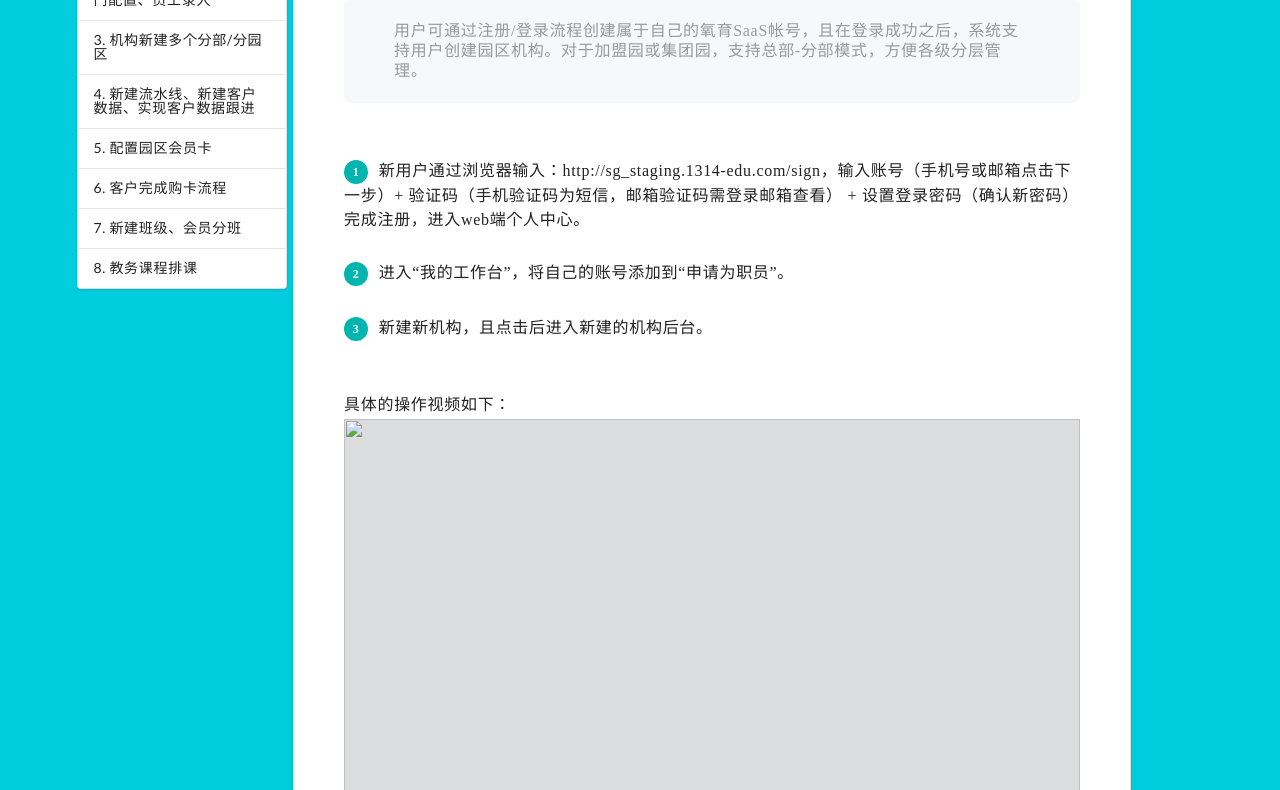
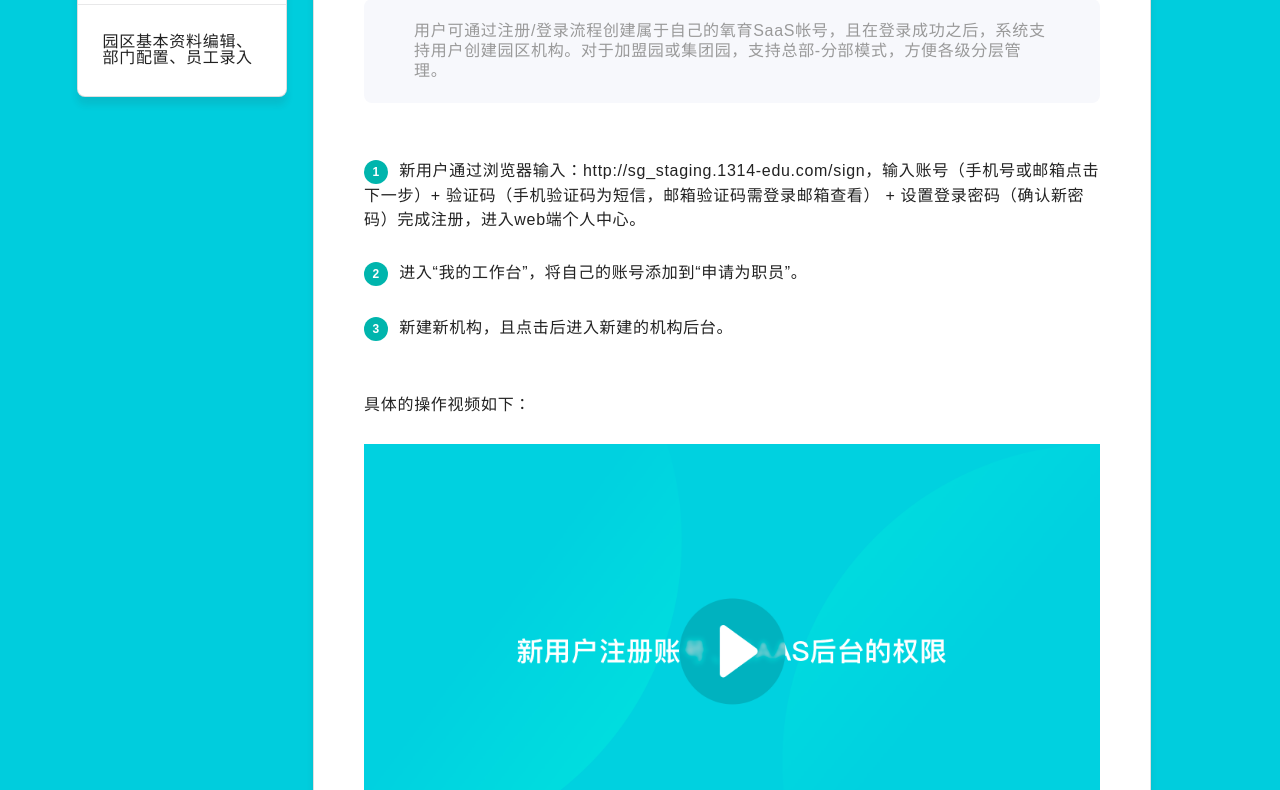
Before and after one commit to vergilw/inee_web, a website: page semantic/src/guide.html in a window 1280 px wide. Shown: the part 89-879 px from the top of the page. Drawn offline with nearby package versions, Linux system fonts and the light colour scheme.

Commit message:
feat: vue.js module

```diff
--- a/semantic/src/guide.css
+++ b/semantic/src/guide.css
@@ -1,14 +1,30 @@
 
 body {
     background-color: #00cddd;
-    font-family: PingFang-SC-Regular;
+    font-family: PingFangSC-Regular, sans-serif, Microsoft YaHei;
     letter-spacing: .05em;
+    color: rgba(34, 34, 34, 1);
 }
 
-.menu {
+.three.wide.column {
+    margin-right: 20px;
+}
+
+.ui.vertical.menu {
     box-shadow: 0px 8px 7px 0px
 		rgba(52, 57, 61, 0.11);
-	border-radius: 8px;
+    border-radius: 8px;
+}
+
+.ui.vertical.menu .item {
+    padding: 30px 25px;
+    font-family: PingFangSC-Medium;
+	font-size: 16px;
+}
+
+.ui.vertical.menu .item.active {
+    background-color: rgba(0, 205, 221, 0.06);
+    color: rgba(0, 205, 221, 1);
 }
 
 .ui.segment.content {
@@ -25,17 +41,22 @@ body {
 .content .header {
     font-family: PingFangSC-Semibold;
     font-size: 22px;
-    margin-bottom: 17px;
+    padding-bottom: 17px;
 }
 
-.content .subheader {
+.content a {
+    color: rgba(34, 34, 34, 1);
+}
+
+.content .headnote {
     background-color: rgba(247, 248, 252, 1);
     border-radius: 8px;
     font-size: 16px;
+    font-family: PingFangSC-Light, sans-serif;
     color: rgba(153, 153, 153, 1);
 }
 
-.content .subheader .container {
+.content .headnote .container {
     padding: 22px 50px;
 }
 
@@ -46,6 +67,7 @@ body {
 
 .content .ui.list .item {
     padding-bottom: 26px;
+    /* font-family: PingFang-SC-Regular; */
     font-size: 16px;
     line-height: 24px;
 }
@@ -55,5 +77,6 @@ body {
     font-family: PingFangSC-Semibold;
 	font-size: 16px;
 	line-height: 28px;
-	color: rgba(34, 34, 34, 1);
+    color: rgba(34, 34, 34, 1);
+    padding-bottom: 25px;
 }
--- a/semantic/src/guide.html
+++ b/semantic/src/guide.html
@@ -25,73 +25,23 @@
 <body>
     <div class="ui container">
         <div class="ui grid">
-            <div class="three wide column">
+            <div id="menu" class="three wide column">
                 <div class="ui vertical pointing menu">
-                    <a class="item active">
-                        1. 新用户注册账号、新建早教机构
-                    </a>
-                    <a class="item">
-                        2. 园区基本资料编辑、部门配置、员工录入
-                    </a>
-                    <a class="item">
-                        3. 机构新建多个分部/分园区
-                    </a>
-                    <a class="item">
-                        4. 新建流水线、新建客户数据、实现客户数据跟进
-                    </a>
-                    <a class="item">
-                        5. 配置园区会员卡
-                    </a>
-                    <a class="item">
-                        6. 客户完成购卡流程
-                    </a>
-                    <a class="item">
-                        7. 新建班级、会员分班
-                    </a>
-                    <a class="item">
-                        8. 教务课程排课
-                    </a>
+                    <menu-list v-for="item in menuList" v-bind:key="item.id" v-bind:tag="item.tag"
+                        v-bind:title="item.title">
+                    </menu-list>
                 </div>
             </div>
 
-            <div class="twelve wide stretched column">
+            <div id="content" class="twelve wide stretched column">
                 <div class="ui segment content">
-                    <div class="ui container">
-                        <div class="header">新用户注册账号、新建早教机构</div>
-                        <div class="subheader">
-                            <div class="container">
-                                用户可通过注册/登录流程创建属于自己的氧育SaaS帐号，且在登录成功之后，系统支持用户创建园区机构。对于加盟园或集团园，支持总部-分部模式，方便各级分层管理。</div>
-                        </div>
-                        <div class="ui list">
-                            <div class="item">
-                                <div class="ui teal circular horizontal label">1</div>
-                                新用户通过浏览器输入：http://sg_staging.1314-edu.com/sign，输入账号（手机号或邮箱点击下一步）+
-                                验证码（手机验证码为短信，邮箱验证码需登录邮箱查看）
-                                +
-                                设置登录密码（确认新密码）完成注册，进入web端个人中心。
-                            </div>
-                            <div class="item">
-                                <div class="ui teal circular horizontal label">2</div>
-                                进入“我的工作台”，将自己的账号添加到“申请为职员”。
-                            </div>
-                            <div class="item">
-                                <div class="ui teal circular horizontal label">3</div>
-                                新建新机构，且点击后进入新建的机构后台。
-                            </div>
-                        </div>
-
-                        <div class="footer">
-                            具体的操作视频如下：
-                        </div>
-                        <!-- <video controls width="250"> -->
-                            <!-- <source src="http://cloud.1314-edu.com/0wm_1Yc3UxMJ1Ryh7gBxXxKgF6f7" type="video/mp4"> -->
-                        <!-- </video> -->
-                        <div class="ui embed" data-url="http://cloud.1314-edu.com/0wm_1Yc3UxMJ1Ryh7gBxXxKgF6f7"
-                            data-placeholder="/images/bear-waving.jpg"></div>
-
-                    </div>
+                    <guide-list v-for="item in guideList" v-bind:key="item.id" v-bind:tag="item.tag"
+                        v-bind:title="item.title" v-bind:headnote="item.headnote" v-bind:steps="item.steps"
+                        v-bind:video_src="item.video_src" v-bind:video_placeholder="item.video_placeholder">
+                    </guide-list>
                 </div>
             </div>
+
         </div>
 
     </div>
@@ -99,20 +49,130 @@
 </body>
 
 <script type="text/javascript">
-    window.onload = function () {
+    // import {data} from './guide.json';
+
+    $().ready(function () {
         $('.ui.embed').embed();
-    }
+    })
+
+    // $(window).scroll(function () {
+    //     var hT = $('#scroll-to').offset().top,
+    //         hH = $('#scroll-to').outerHeight(),
+    //         wH = $(window).height(),
+    //         wS = $(this).scrollTop();
+    //     if (wS > (hT + hH - wH)) {
+    //         console.log('H1 on the view!');
+    //     }
+    // });
+
+    Vue.component('menu-list', {
+        props: {
+            tag: String,
+            title: String
+        },
+        template: "<a :href=\"tag\" class=\"item\"> {{ title }} </a>"
+    })
+
+    Vue.component('guide-list', {
+        props: {
+            tag: String,
+            title: String,
+            headnote: String,
+            steps: Array,
+            video_src: String,
+            video_placeholder: String
+        },
+        template: "<div class=\"ui container\">\
+                        <div class=\"header\"><a :name=\"tag\"> {{ title }} </a></div>\
+                        <div class=\"headnote\">\
+                            <div class=\"container\">\
+                                {{ headnote }} \
+                            </div>\
+                        </div>\
+                        <div class=\"ui list\">\
+                            <div class=\"item\" v-for=\"(step, index) in steps\">\
+                                <div class=\"ui teal circular horizontal label\">{{ index+1 }}</div>\
+                                {{ step }}\
+                            </div>\
+                        </div>\
+                        <div class=\"footer\">\
+                            具体的操作视频如下：\
+                        </div>\
+                        <div class=\"ui embed\" :data-url=\"video_src\" :data-placeholder=\"video_placeholder\"></div>\
+                    </div>"
+    })
 
 
-    Vue.component('button-counter', {
-        data: function () {
-            return {
-                count: 0
-            }
-        },
-        template: '<button v-on:click="count++">You clicked me {{ count }} times.</button>'
+
+    new Vue({
+        el: '#menu',
+        data: {
+            menuList: [
+                {
+                    id: 0,
+                    tag: "sign_up",
+                    title: "新用户注册账号、新建早教机构",
+                    headnote: "用户可通过注册/登录流程创建属于自己的氧育SaaS帐号，且在登录成功之后，系统支持用户创建园区机构。对于加盟园或集团园，支持总部-分部模式，方便各级分层管理。",
+                    steps: [
+                        "新用户通过浏览器输入：http://sg_staging.1314-edu.com/sign，输入账号（手机号或邮箱点击下一步）+ 验证码（手机验证码为短信，邮箱验证码需登录邮箱查看） + 设置登录密码（确认新密码）完成注册，进入web端个人中心。",
+                        "进入“我的工作台”，将自己的账号添加到“申请为职员”。",
+                        "新建新机构，且点击后进入新建的机构后台。"
+                    ],
+                    video_src: "http://cloud.1314-edu.com/0wm_1Yc3UxMJ1Ryh7gBxXxKgF6f7",
+                    video_placeholder: "assets/images/guide/guide_sign_up.png"
+                },
+                {
+                    id: 1,
+                    tag: "import",
+                    title: "园区基本资料编辑、部门配置、员工录入",
+                    headnote: "用户可通过注册/登录流程创建属于自己的氧育SaaS帐号，且在登录成功之后，系统支持用户创建园区机构。对于加盟园或集团园，支持总部-分部模式，方便各级分层管理。",
+                    steps: [
+                        "进入园区SAAS系统。",
+                        "点击左侧目录“人力资源管理->本机构->点击编辑按钮”在弹窗中编辑本机构的基本信息。",
+                        "点击左侧目录“人力资源管理->部门”添加配置本机构的部门、职称。",
+                        "点击左侧目录“人力资源管理->员工管理”录入园区的员工信息、配置员工任职部门、职称和后台管理员、老师权限。"
+                    ],
+                    video_src: "http://cloud.1314-edu.com/0wm_1Yc3UxMJ1Ryh7gBxXxKgF6f7",
+                    video_placeholder: "assets/images/guide/guide_sign_up.png"
+                }
+            ]
+        }
     })
 
+    new Vue({
+        el: '#content',
+        data: {
+            guideList: [
+                {
+                    id: 0,
+                    tag: "sign_up",
+                    title: "新用户注册账号、新建早教机构",
+                    headnote: "用户可通过注册/登录流程创建属于自己的氧育SaaS帐号，且在登录成功之后，系统支持用户创建园区机构。对于加盟园或集团园，支持总部-分部模式，方便各级分层管理。",
+                    steps: [
+                        "新用户通过浏览器输入：http://sg_staging.1314-edu.com/sign，输入账号（手机号或邮箱点击下一步）+ 验证码（手机验证码为短信，邮箱验证码需登录邮箱查看） + 设置登录密码（确认新密码）完成注册，进入web端个人中心。",
+                        "进入“我的工作台”，将自己的账号添加到“申请为职员”。",
+                        "新建新机构，且点击后进入新建的机构后台。"
+                    ],
+                    video_src: "http://cloud.1314-edu.com/0wm_1Yc3UxMJ1Ryh7gBxXxKgF6f7",
+                    video_placeholder: "assets/images/guide/guide_sign_up.png"
+                },
+                {
+                    id: 1,
+                    tag: "import",
+                    title: "园区基本资料编辑、部门配置、员工录入",
+                    headnote: "用户可通过注册/登录流程创建属于自己的氧育SaaS帐号，且在登录成功之后，系统支持用户创建园区机构。对于加盟园或集团园，支持总部-分部模式，方便各级分层管理。",
+                    steps: [
+                        "进入园区SAAS系统。",
+                        "点击左侧目录“人力资源管理->本机构->点击编辑按钮”在弹窗中编辑本机构的基本信息。",
+                        "点击左侧目录“人力资源管理->部门”添加配置本机构的部门、职称。",
+                        "点击左侧目录“人力资源管理->员工管理”录入园区的员工信息、配置员工任职部门、职称和后台管理员、老师权限。"
+                    ],
+                    video_src: "http://cloud.1314-edu.com/0wm_1Yc3UxMJ1Ryh7gBxXxKgF6f7",
+                    video_placeholder: "assets/images/guide/guide_sign_up.png"
+                }
+            ]
+        },
+    })
 </script>
 
 </html>
--- /dev/null
+++ b/semantic/src/guide.json
@@ -0,0 +1,29 @@
+[
+    {
+        "id": 0,
+        "tag": "sign_up",
+        "title": "新用户注册账号、新建早教机构",
+        "headnote": "用户可通过注册/登录流程创建属于自己的氧育SaaS帐号，且在登录成功之后，系统支持用户创建园区机构。对于加盟园或集团园，支持总部-分部模式，方便各级分层管理。",
+        "steps": [
+            "新用户通过浏览器输入：http://sg_staging.1314-edu.com/sign，输入账号（手机号或邮箱点击下一步）+ 验证码（手机验证码为短信，邮箱验证码需登录邮箱查看） + 设置登录密码（确认新密码）完成注册，进入web端个人中心。",
+            "进入“我的工作台”，将自己的账号添加到“申请为职员”。",
+            "新建新机构，且点击后进入新建的机构后台。"
+        ],
+        "video_src": "http://cloud.1314-edu.com/0wm_1Yc3UxMJ1Ryh7gBxXxKgF6f7",
+        "video_placeholder": "assets/images/guide/guide_sign_up.png"
+    },
+    {
+        "id": 1,
+        "tag": "import",
+        "title": "园区基本资料编辑、部门配置、员工录入",
+        "headnote": "用户可通过注册/登录流程创建属于自己的氧育SaaS帐号，且在登录成功之后，系统支持用户创建园区机构。对于加盟园或集团园，支持总部-分部模式，方便各级分层管理。",
+        "steps": [
+            "进入园区SAAS系统。",
+            "点击左侧目录“人力资源管理->本机构->点击编辑按钮”在弹窗中编辑本机构的基本信息。",
+            "点击左侧目录“人力资源管理->部门”添加配置本机构的部门、职称。",
+            "点击左侧目录“人力资源管理->员工管理”录入园区的员工信息、配置员工任职部门、职称和后台管理员、老师权限。"
+        ],
+        "video_src": "http://cloud.1314-edu.com/0wm_1Yc3UxMJ1Ryh7gBxXxKgF6f7",
+        "video_placeholder": "assets/images/guide/guide_sign_up.png"
+    }
+]
```
Also changed, not shown: semantic/src/assets/images/guide/guide_sign_up.png (added).
